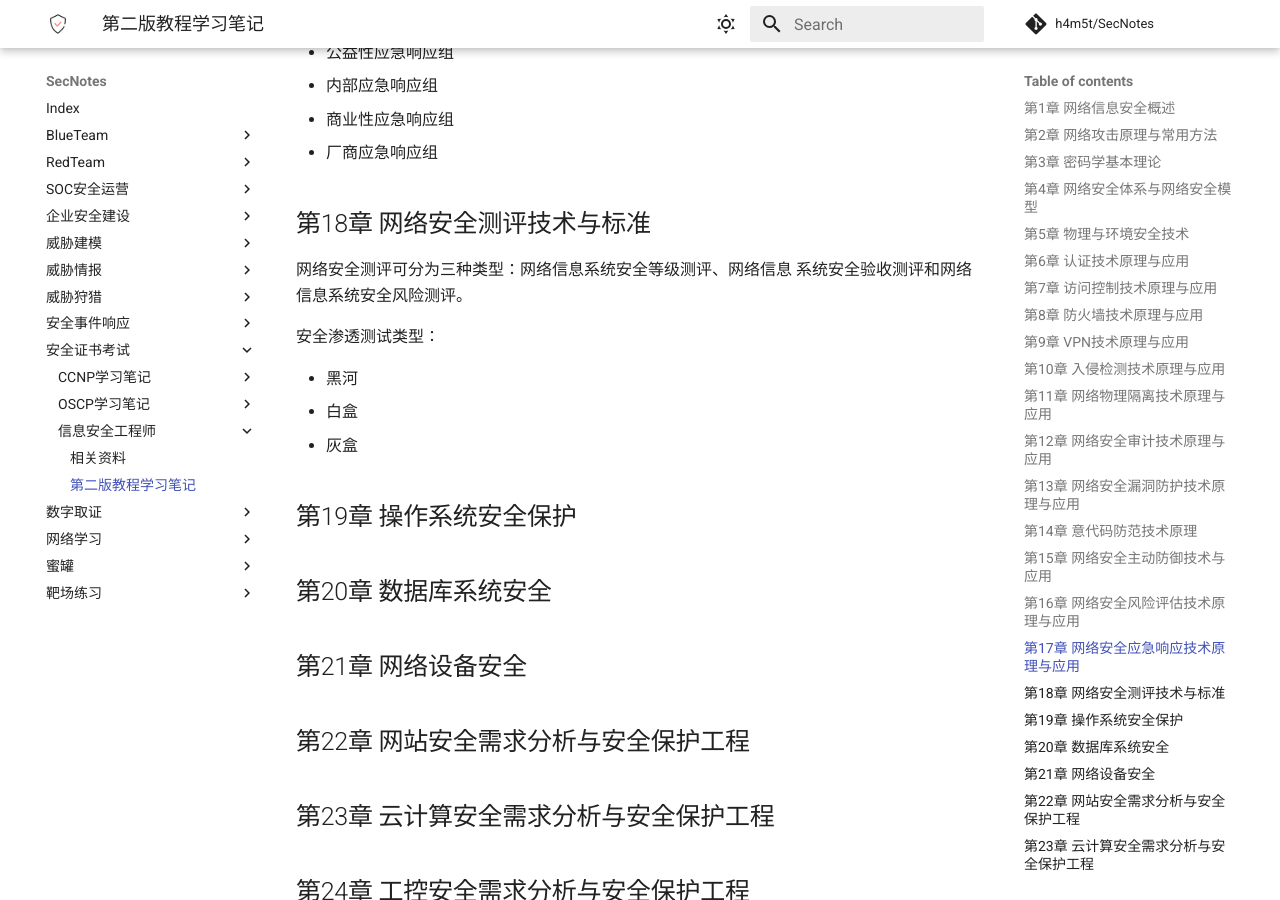
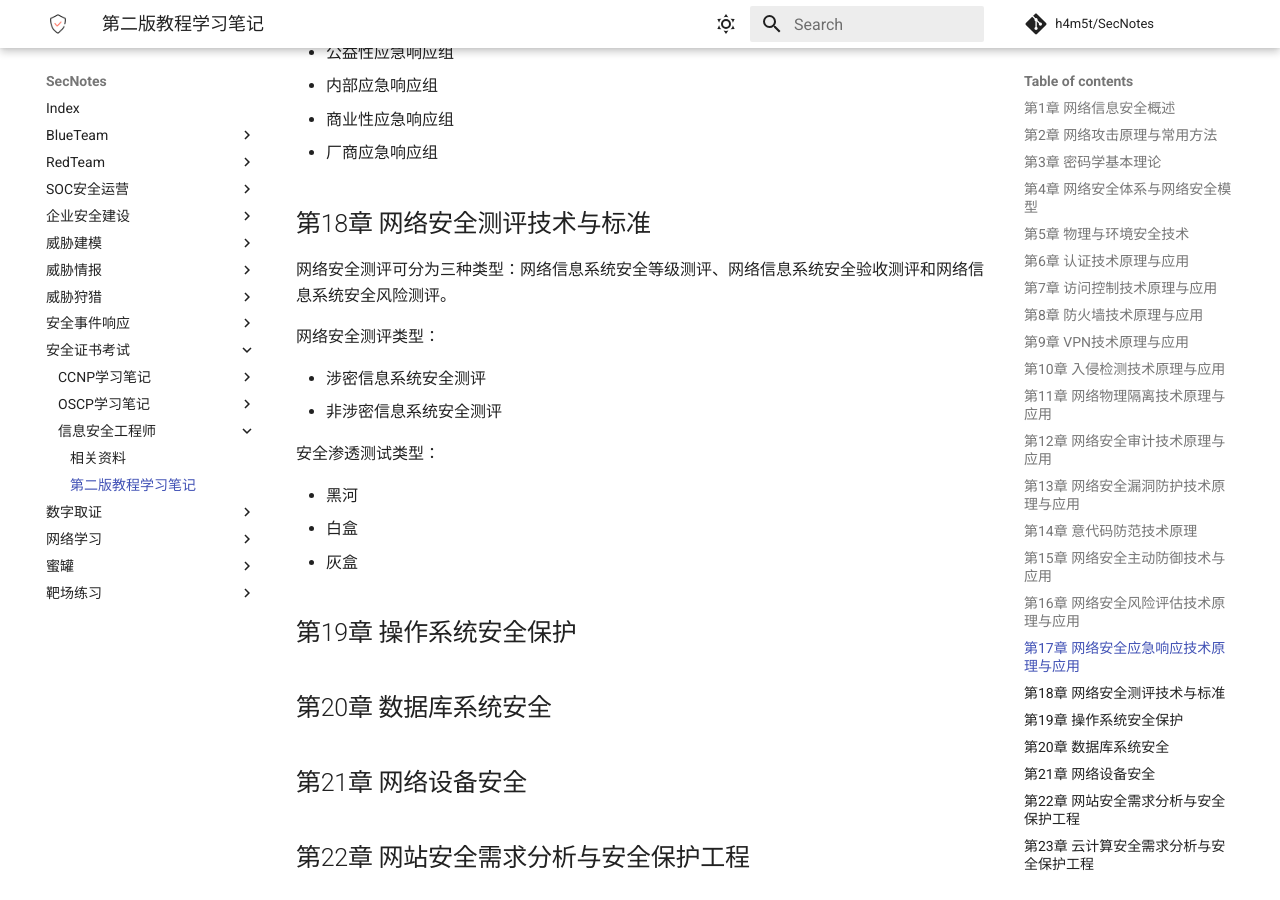
Before and after one commit to h4m5t/SecNotes, an MkDocs documentation site: the page built from docs/安全证书考试/信息安全工程师/教程学习笔记.md, in a window 1280 px wide and 900 px high, scrolled down 9068 px. Built offline with MkDocs 1.6.1 and Material for MkDocs 9.7.7, drawn with Linux system fonts in a browser that asks for light colours; comment, search, counter and statistics services are not loaded.

Commit message:
Update 教程学习笔记.md

```diff
--- a/docs/安全证书考试/信息安全工程师/教程学习笔记.md
+++ b/docs/安全证书考试/信息安全工程师/教程学习笔记.md
@@ -334,7 +334,12 @@ SSL协议提供三种安全通信服务
 
 ## 第18章 网络安全测评技术与标准
 
-网络安全测评可分为三种类型：网络信息系统安全等级测评、网络信息 系统安全验收测评和网络信息系统安全风险测评。
+网络安全测评可分为三种类型：网络信息系统安全等级测评、网络信息系统安全验收测评和网络信息系统安全风险测评。
+
+网络安全测评类型：
+
+* 涉密信息系统安全测评
+* 非涉密信息系统安全测评
 
 安全渗透测试类型：
 
```
